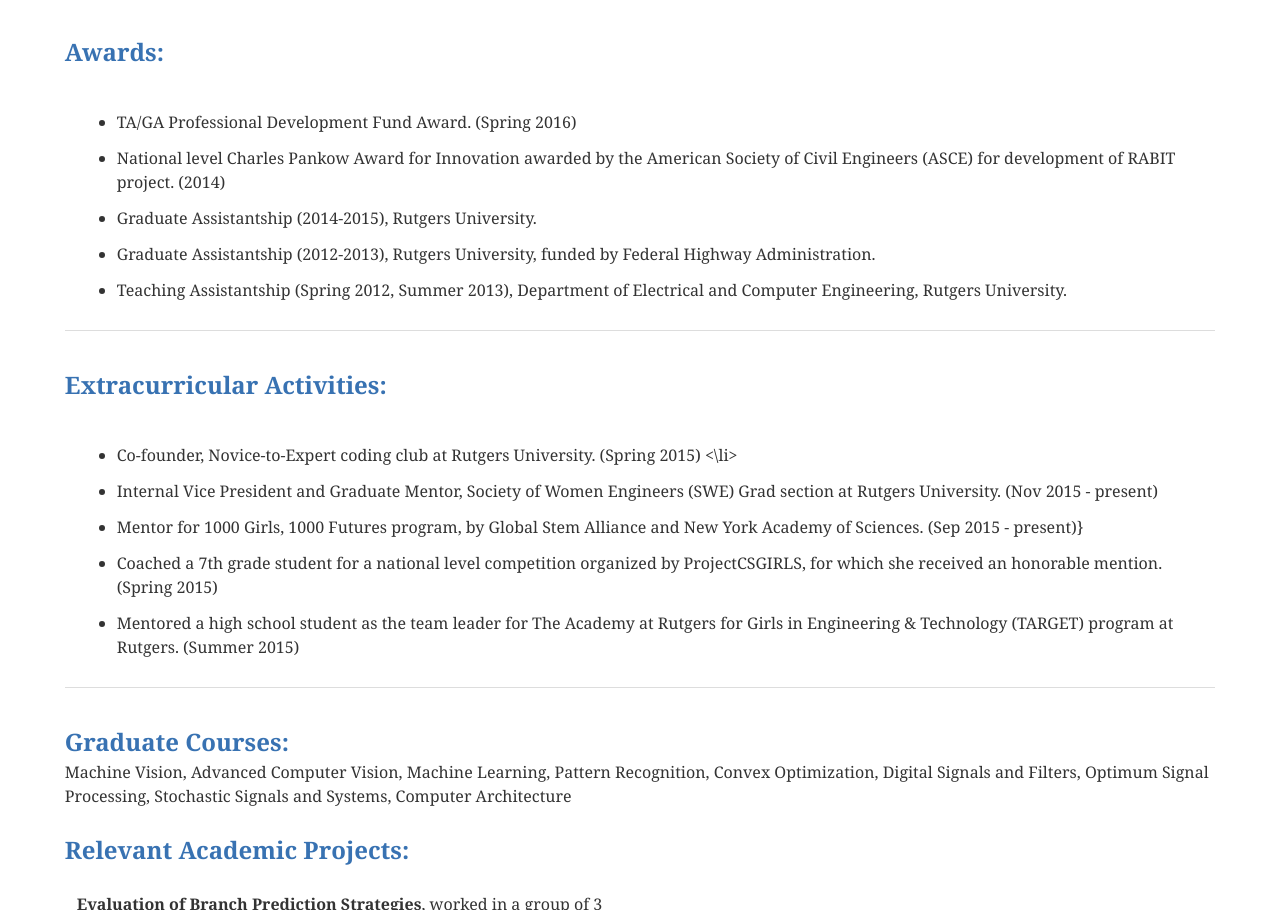
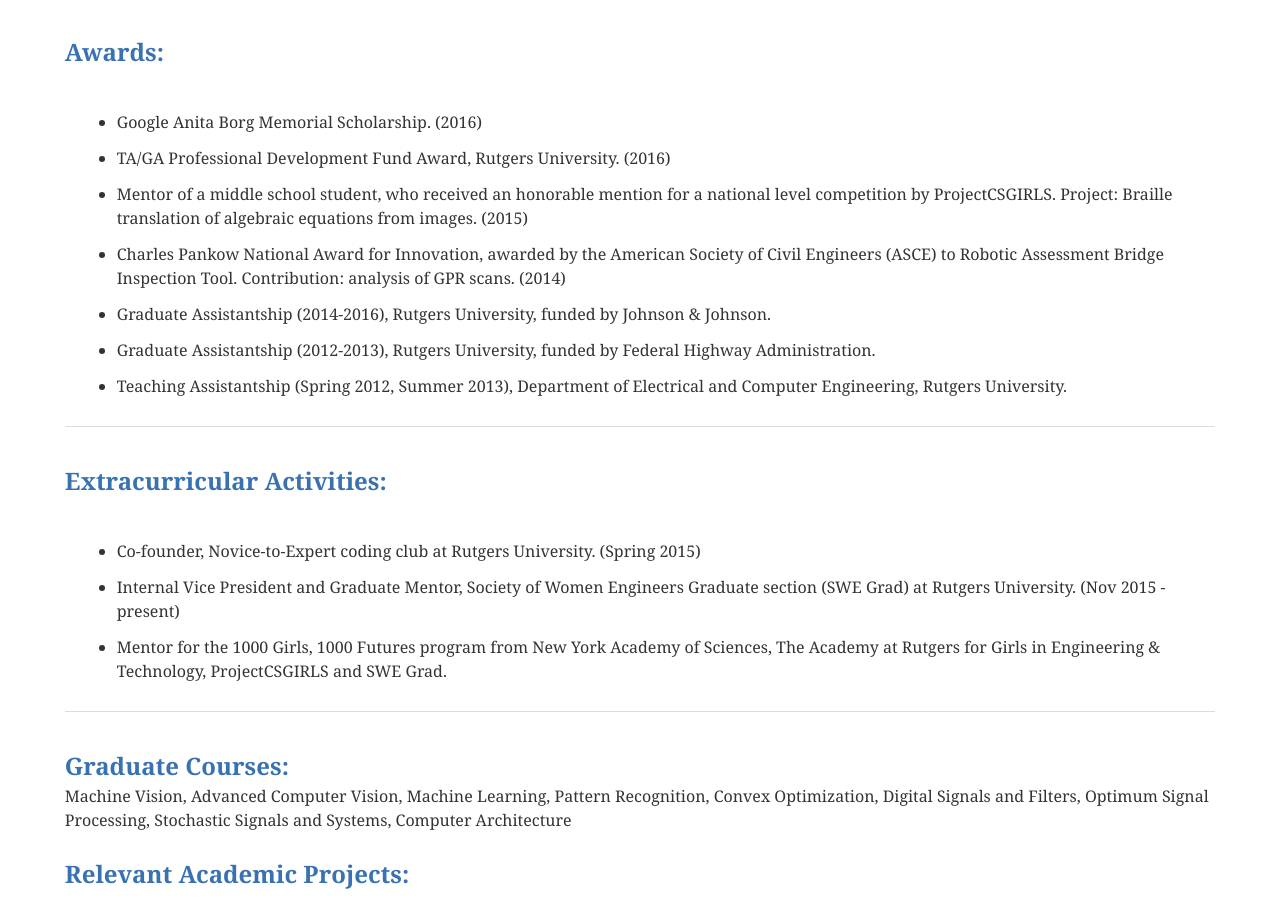
Before and after one commit to parneetk/parneetk.github.io, a plain HTML site: page cv/index.html in a window 1280 px wide. Shown: the part 2719-3629 px from the top of the page. Drawn offline with Linux system fonts and the light colour scheme.

Commit message:
update cv

```diff
--- a/atom.xml
+++ b/atom.xml
@@ -11,7 +11,7 @@
 <subtitle>Personal website of Parneet Kaur.</subtitle>
 <link href="http://parneetk.github.io/atom.xml" rel="self"/>
 <link href="http://parneetk.github.io/" rel="alternate" type="text/html"/>
-<updated>2016-03-15T15:10:19-04:00</updated>
+<updated>2016-03-22T00:24:47-04:00</updated>
 <id>http://parneetk.github.io/</id>
 <author>
   <name>Parneet Kaur</name>
--- a/cv/index.html
+++ b/cv/index.html
@@ -288,13 +288,19 @@
 <td>
 <ul style="list-style-type:disc">
  <li>
-  TA/GA Professional Development Fund Award. (Spring 2016)
+ Google Anita Borg Memorial Scholarship. (2016)
 </li>
  <li>
-	National level Charles Pankow Award for Innovation awarded by the American Society of Civil Engineers (ASCE) for development of RABIT project. (2014)
+  TA/GA Professional Development Fund Award, Rutgers University. (2016)
+</li>
+ <li>
+	Mentor of a middle school student, who received an honorable mention for a national level competition by ProjectCSGIRLS. Project: Braille translation of algebraic equations from images. (2015)
  </li>
  <li>
-	Graduate Assistantship (2014-2015), Rutgers University.
+	Charles Pankow National Award for Innovation, awarded by the American Society of Civil Engineers (ASCE) to Robotic Assessment Bridge Inspection Tool. Contribution: analysis of GPR scans. (2014)
+ </li>
+ <li>
+	Graduate Assistantship (2014-2016), Rutgers University, funded by Johnson & Johnson.
  </li>
   <li>
 	Graduate Assistantship (2012-2013), Rutgers University, funded by Federal Highway Administration.
@@ -314,17 +320,12 @@
 <ul style="list-style-type:disc">
  <li>
      Co-founder, Novice-to-Expert coding club at Rutgers University. (Spring 2015)
-<\li>
+</li>
  <li>
-	Internal Vice President and Graduate Mentor, Society of Women Engineers (SWE) Grad section at Rutgers University. (Nov 2015 - present) </li>
+	Internal Vice President and Graduate Mentor, Society of Women Engineers Graduate section (SWE Grad) at Rutgers University. (Nov 2015 - present)
+</li>
  <li>
-	Mentor for 1000 Girls, 1000 Futures program, by Global Stem Alliance and New York Academy of Sciences. (Sep 2015 - present)}
- </li>
- <li>
-	Coached a 7th grade student for a national level competition organized by ProjectCSGIRLS, for which she received an honorable mention. (Spring 2015)
- </li>
-  <li>
-	Mentored a high school student as the team leader for The Academy at Rutgers for Girls in Engineering & Technology (TARGET) program at Rutgers. (Summer 2015)
+	Mentor for the 1000 Girls, 1000 Futures program from New York Academy of Sciences, The Academy at Rutgers for Girls in Engineering & Technology, ProjectCSGIRLS and SWE Grad.
  </li>
 </ul>
 </td>
```
Also changed, not shown: sitemap.xml (+8 -8 lines), 1 other file.
